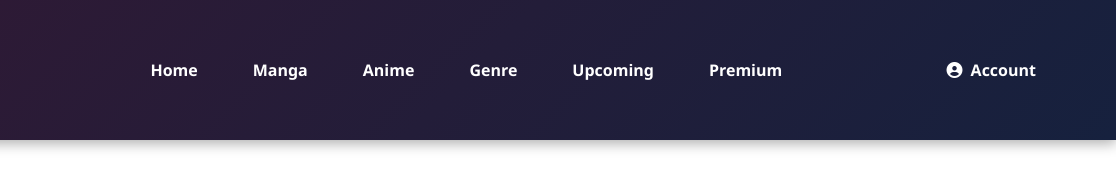
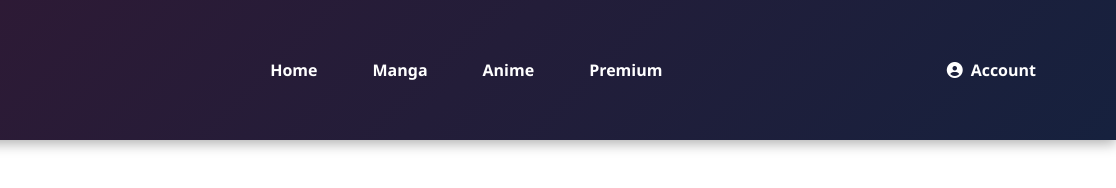
Before and after one commit to adenmarcano/Nogaka, a plain HTML site: page header.html in a window 1280 px wide. Shown: the full height of the page, 164-1280 px from the left. Drawn offline with Linux system fonts and the light colour scheme.

Commit message:
Update header.html

```diff
--- a/header.html
+++ b/header.html
@@ -238,8 +238,6 @@
                     <li><a href="home.html">Home</a></li>
                     <li><a href="manga.html">Manga</a></li>
                     <li><a href="anime.html">Anime</a></li>
-                    <li><a href="genre.html">Genre</a></li>
-                    <li><a href="upcoming.html">Upcoming</a></li>
                     <li><a href="premium.html">Premium</a></li>
                 </ul>
             </nav>
```
